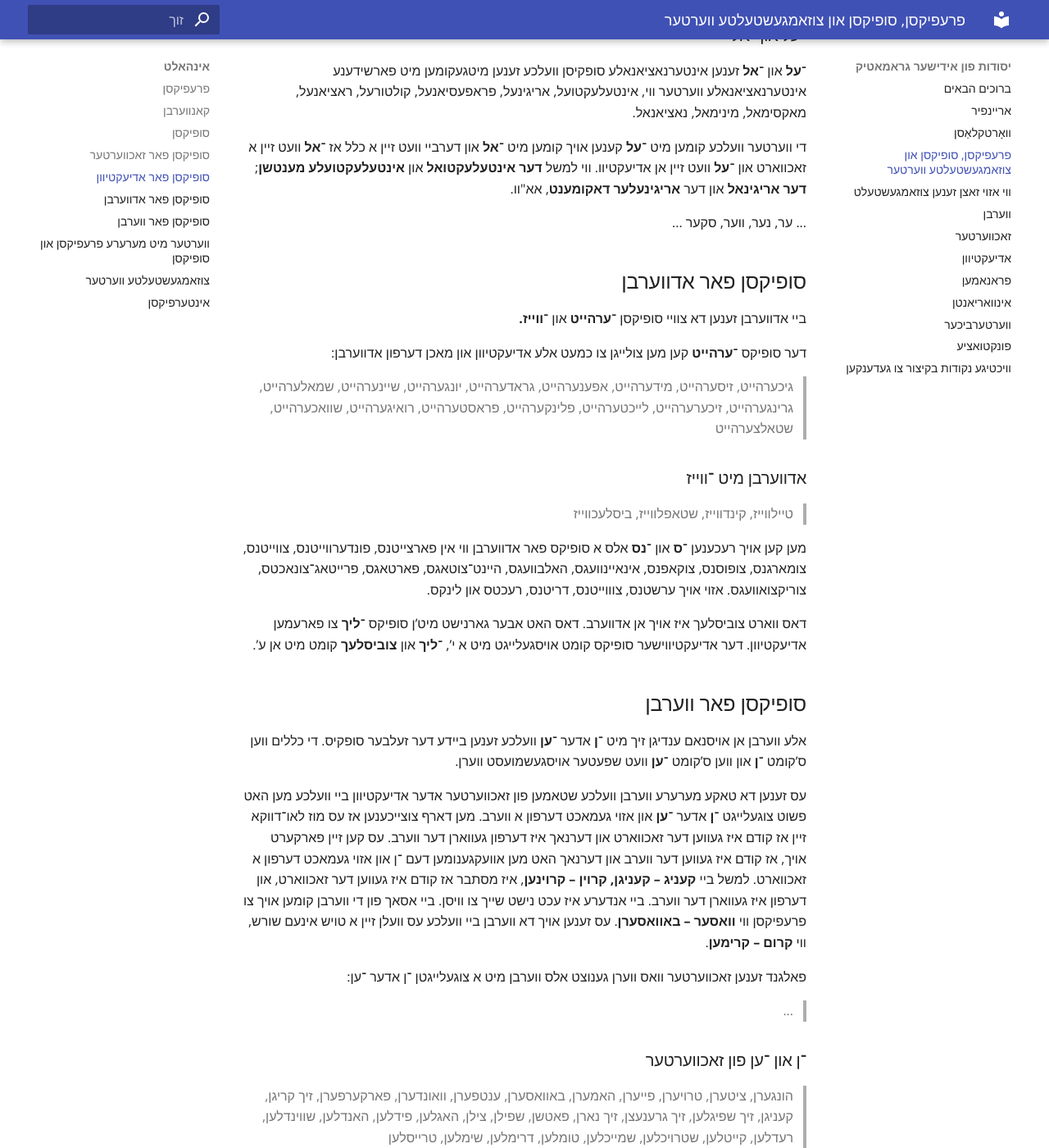
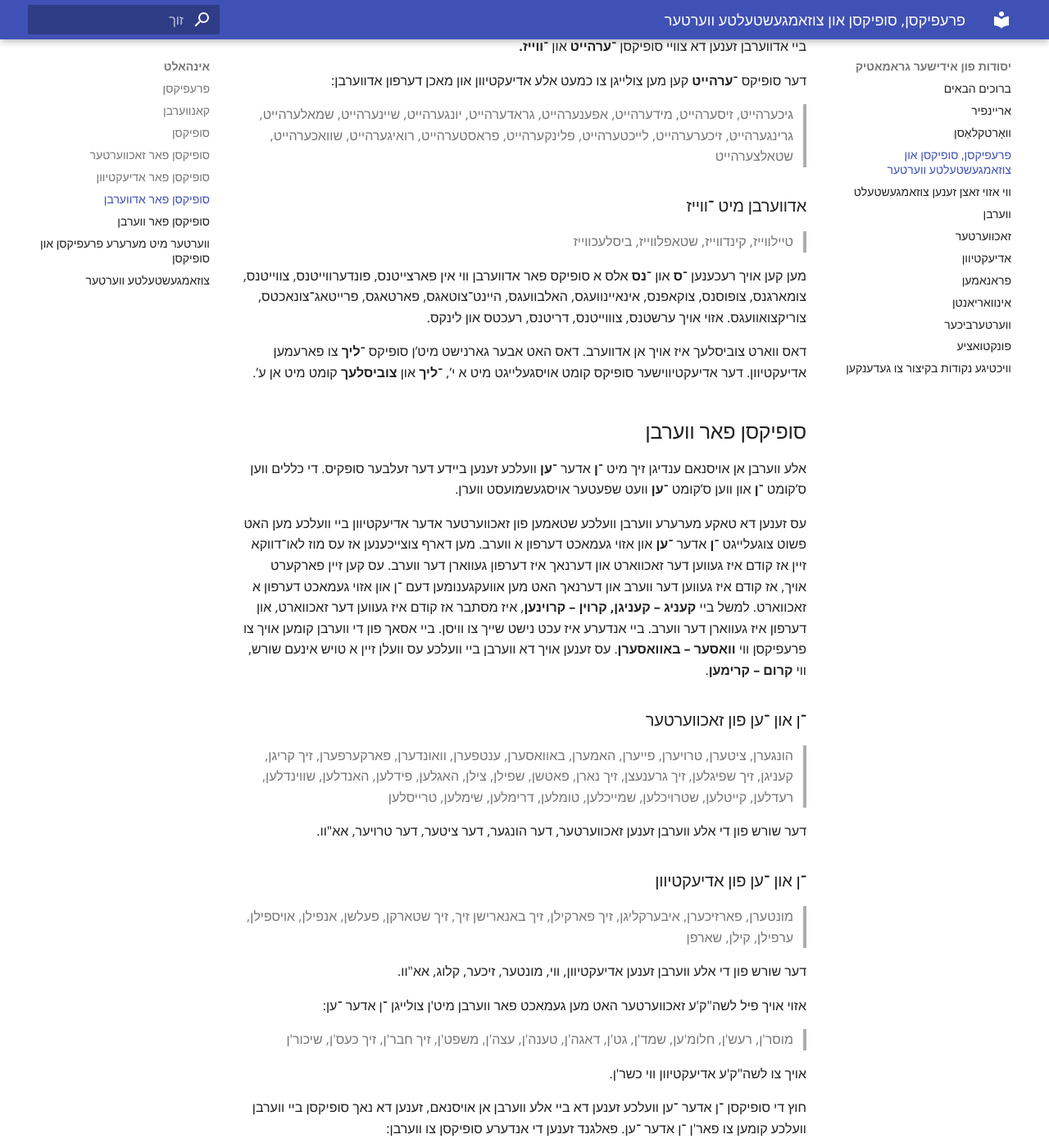
Before and after one commit to yyjosef/yiddish-grammar, an MkDocs documentation site: the page built from docs/fixes.md, in a window 1280 px wide and 1400 px high, scrolled down 8238 px. Shown: the whole window at 82% size. Built offline with MkDocs 1.6.1 and Material for MkDocs 9.7.7, drawn with Linux system fonts in a browser that asks for light colours; some of the changed text lies outside the part shown.

Commit message:
comment out non-finished parts

```diff
--- a/docs/fixes.md
+++ b/docs/fixes.md
@@ -1,6 +1,6 @@
 # פרעפיקסן, סופיקסן און צוזאמגעשטעלטע ווערטער
 
-**פרעפיקסן** און **סופיקסן** זענען אותיות וועלכע קומען צו צו שרשים פון ווערטער, אנהייב אדער סוף. פרעפיקסן און סופיקסן האבן פארשידענע פונקציעס. אפטמאל וועלן זיי צוגעבן א מיינונג צו א שורש, און טיילמאל וועט עס אינגאנצן טוישן די מיינונג פונעם שורש. למשל, ווען מ'לייגט צו דעם סופיקס **דער־** צו דעם שורש **ציילן**, באקומט עס אינגאנצן אן אנדער מיינונג, **דערציילן**. דאקעגן, ווען מ'לייגט צו פארשידענע פרעפיקסן צום ווארט **שפריצן** וועט עס ווייטער מיינען די זעלבע זאך בערך, **באשפריצן אנשפריצן**, אא"וו.
+**פרעפיקסן** און **סופיקסן** זענען אותיות וועלכע קומען צו צו שרשים פון ווערטער, אנהייב אדער סוף. פרעפיקסן און סופיקסן האבן פארשידענע פונקציעס. אפטמאל וועלן זיי צוגעבן א מיינונג צו א שורש, און טיילמאל וועט עס אינגאנצן טוישן די מיינונג פונעם שורש. למשל, ווען מ'לייגט צו דעם סופיקס **דער־** צו דעם שורש **ציילן**, באקומט עס אינגאנצן אן אנדער מיינונג, **דערציילן**. דאקעגן, ווען מ'לייגט צו פארשידענע פרעפיקסן צום ווארט **שפריצן** וועט עס ווייטער מיינען די זעלבע זאך בערך, **באשפריצן, אנשפריצן**, אא"וו.
 
 איינע פון די הויפט פונקציעס פון סופיקסן איז צו טוישן דעם ווארטקלאס פון ווערטער, ווי דערמאנט. למשל אויב מ'לייגט צו דעם סופיקס **־קייט** צו דעם אדיעקטיוו **גרויס** וועט ווערן דערפון א זאכווארט, **גרויסקייט**.
 
@@ -254,7 +250,7 @@
 
 די ווערטער וועלכע קומען מיט **־על** קענען אויך קומען מיט **־אל** און דערביי וועט זיין א כלל אז **־אל** וועט זיין א זאכווארט און **־על** וועט זיין אן אדיעקטיוו. ווי למשל **דער אינטעלעקטואל** און **אינטעלעקטועלע מענטשן**; **דער אריגינאל** און דער **אריגינעלער דאקומענט**, אא"וו.
 
-... ער, נער, ווער, סקער ...
+<!-- ער, נער, ווער, סקער -->
 
 ## סופיקסן פאר אדווערבן
 
@@ -278,9 +274,10 @@
 
 עס זענען דא טאקע מערערע ווערבן וועלכע שטאמען פון זאכווערטער אדער אדיעקטיוון ביי וועלכע מען האט פשוט צוגעלייגט **־ן** אדער **־ען** און אזוי געמאכט דערפון א ווערב. מען דארף צוצייכענען אז עס מוז לאו־דווקא זיין אז קודם איז געווען דער זאכווארט און דערנאך איז דערפון געווארן דער ווערב. עס קען זיין פארקערט אויך, אז קודם איז געווען דער ווערב און דערנאך האט מען אוועקגענומען דעם ־ן און אזוי געמאכט דערפון א זאכווארט. למשל ביי **קעניג – קעניגן, קרוין – קרוינען**, איז מסתבר אז קודם איז געווען דער זאכווארט, און דערפון איז געווארן דער ווערב. ביי אנדערע איז עכט נישט שייך צו וויסן. ביי אסאך פון די ווערבן קומען אויך צו פרעפיקסן ווי **וואסער – באוואסערן**. עס זענען אויך דא ווערבן ביי וועלכע עס וועלן זיין א טויש אינעם שורש, ווי **קרום – קרימען**.
 
+<!--
 פאלגנד זענען זאכווערטער וואס ווערן גענוצט אלס ווערבן מיט א צוגעלייגטן ־ן אדער ־ען:
-
 > ...
+-->
 
 ### ־ן און ־ען פון זאכווערטער
 
@@ -354,8 +351,6 @@
 
 ווי מ’קען זען האבן אסאך ווערטער אין זיך מער ווי איין פרעפיקס אדער סופיקס, ווי למשל **אומבאהאלטן** וועלכער האט די פרעפיקסן אומ־ און בא־. אזוי אויך דאס ווארט **מענטשליכקייט** וועלכער האט די סופיקסן ־ליך און ־קייט. **מענטש** איז א זאכווארט. מיט'ן סופיקס ־ליך ווערט עס אן אדיעקטיוו — **מענטשליך** און ווייטער אויב מ'לייגט צו ־קייט ווערט עס צוריק א זאכווארט, **מענטשליכקייט**. דאס זעלבע איז מיט **ליכטיגקייט**. דער סופיקס ־יג מאכט זאכווערטער פאר אדיעקטיוון, און דער סופיקס ־קייט מאכט אדיעקטיוון פאר זאכווערטער. **ליכט** איז א זאכווארט. ווען מ'לייגט צו דעם סופיקס ־יג **ליכטיג**, ווערט עס אן אדיעקטיוו. ווען מ'לייגט ווייטער צו ־קייט **ליכטיגקייט**, ווערט עס צוריק א זאכווארט.
 
-...
-
 עס איז דא א חילוק אין אויסלייג צווישן פרעפיקסן און סופיקסן. ביי א פרעפיקס, אויב דאס לעצטע אות פונעם פרעפיקס איז דאס זעלבע ווי דאס ערשטע אות פונעם שורש, שרייבט מען ביידע אותיות, ווי למשל:
 
 > פאררעכטן, פאררייכערן, אננעמען, באארבעטן, אוממענטש, געענטפערט
@@ -374,8 +369,6 @@
 
 סיי ווי אזוי, ביי ווערטער וואס זענען אויך ווערטער פאר זיך אָן דעם סופיקס ־קייט לאזט מען זיכער נישט אויס דעם ג' ווען מ'לייגט צו דעם סופיקס ־קייט. מ'שרייבט **ליכטיגקייט, רואיגקייט, געדולדיגקייט, לעבעדיגקייט**, אא"וו, נישט ליכטיקייט, רואיקייט, געדולדיקייט, לעבעדיקייט, אא"וו.
 
-...
-
 ס'נישטא קיין פרעפיקס **בע־** אין אידיש. מ'שרייבט באארבעטן באלייכטן באפוילן באהאלטן נישט בעארבעטן בעארבעט בעלייכטן בעפוילן בעהאלטן.
 
 עס פעלט נישט אויס צו שרייבן קראנקהייט. דער סופיקס דא איז ־קייט נישט ־הייט. מען שרייבט פשוט קראנקייט.
@@ -390,6 +383,4 @@
 
 > איינפלוסרייך, הארצרייסנד, ערשטקלאסיג, פולשטענדיג, גוטהארציג, ערשטמאליג, איינמאליג, גוטמוטיג.
 
-## אינטערפיקסן
-
-...
+<!-- ## אינטערפיקסן -->
```
Also changed, not shown: other parts of docs/fixes.md (+4 -8 lines), docs/sentences.md (+5 -8 lines).
